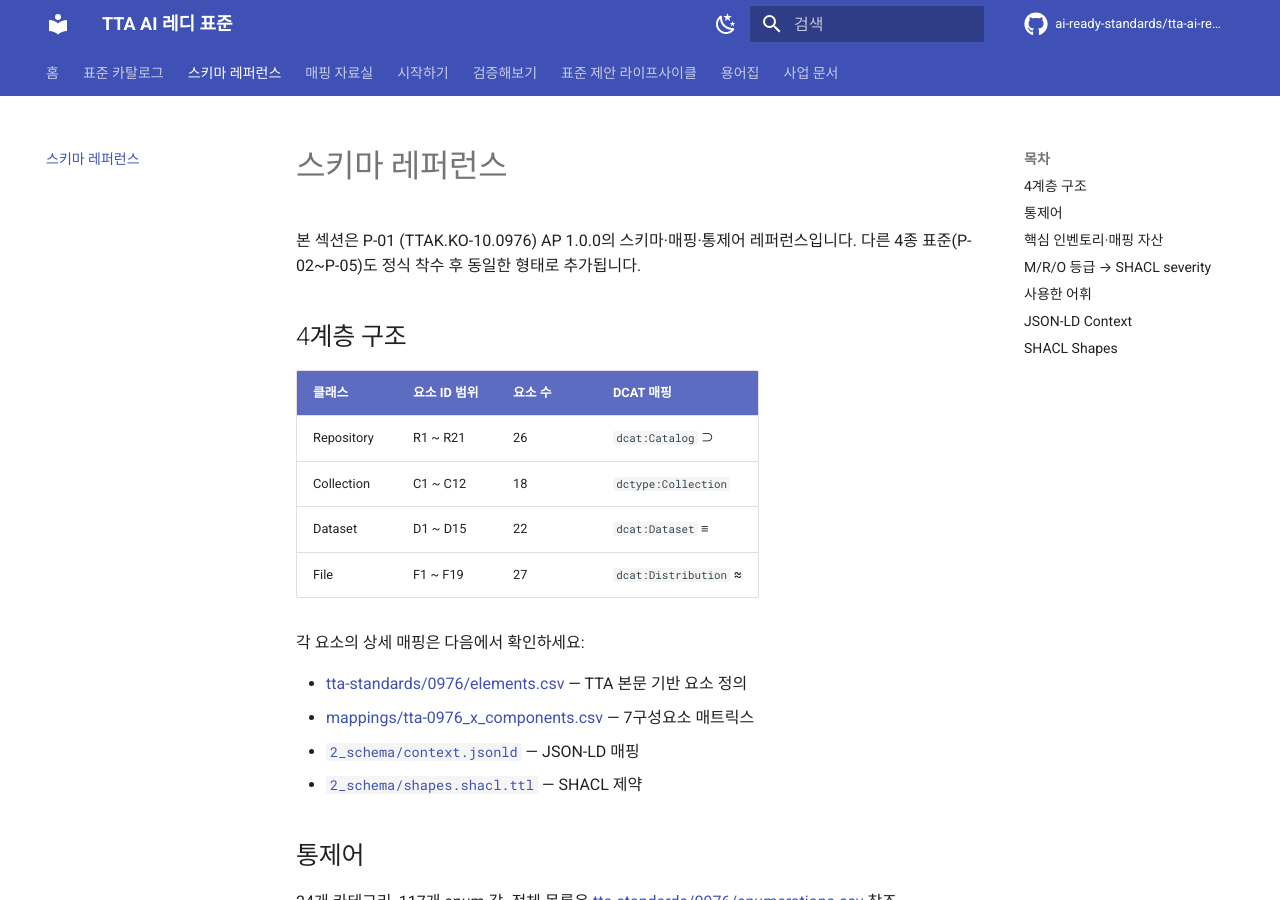
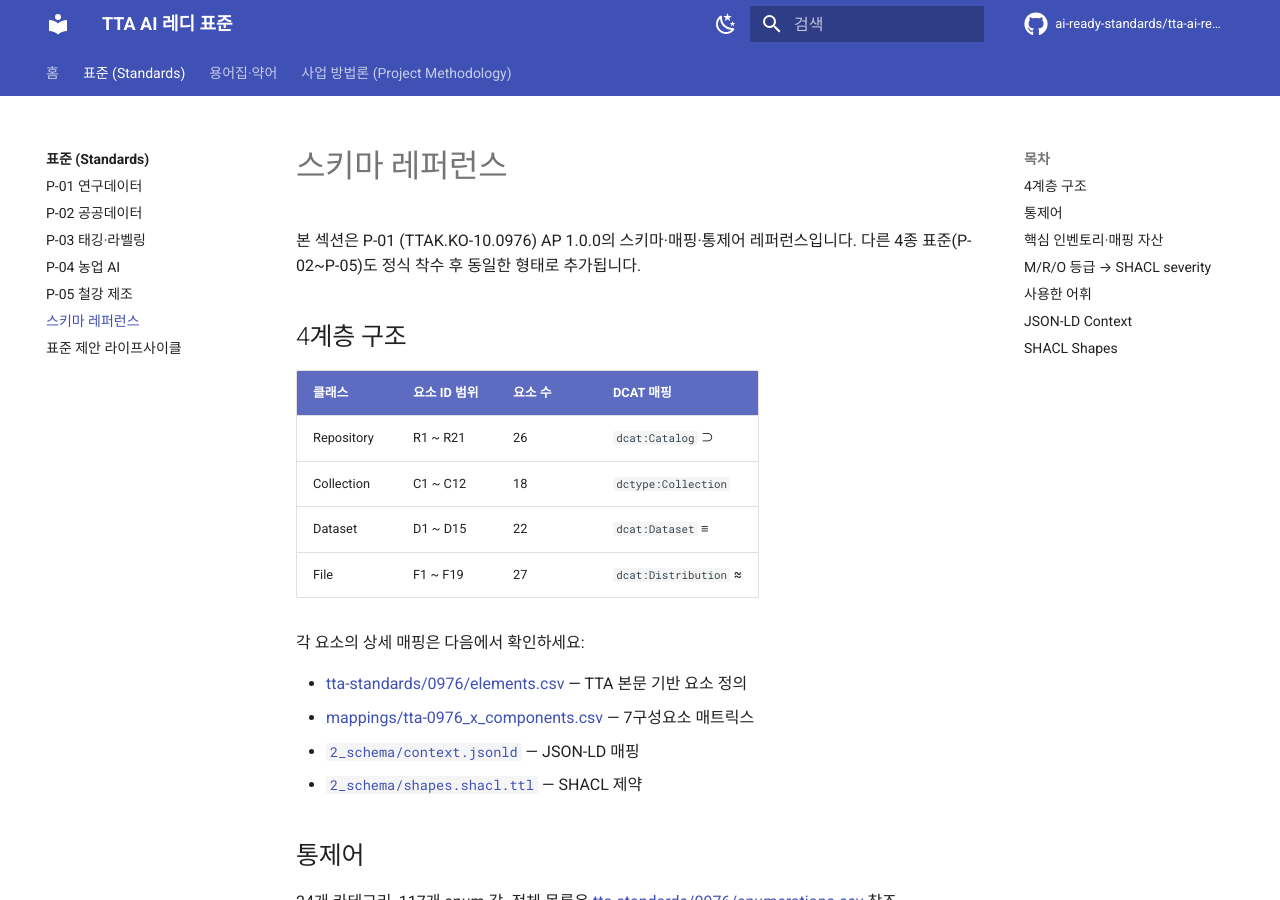
Before and after one commit to ai-ready-standards/tta-ai-ready, an MkDocs documentation site: the page built from docs/reference/index.md, in a window 1280 px wide and 900 px high. Built offline with MkDocs 1.6.1 and Material for MkDocs 9.7.7, drawn with Linux system fonts in a browser that asks for light colours; comment, search, counter and statistics services are not loaded; part of the change alters nothing that is shown.

Commit message:
docs(nav): restructure nav into Standards / Project Methodology two groups
직전 커밋(ec8913e)에서 누락된 mkdocs.yml nav 재구성을 보완.

- 최상위 nav를 두 그룹으로 분리:
  · "표준 (Standards)" — 5종 시범 표준 + 스키마 레퍼런스 + 라이프사이클
  · "사업 방법론 (Project Methodology)" — 프레임워크/매핑/매뉴얼/리포지토리/파일럿
- "용어집·약어" 는 두 그룹 공통 참조로 별도 위치 (페이지 상단에 영역 분류 안내)

Co-Authored-By: Claude Opus 4.7 (1M context) <noreply@anthropic.com>

```diff
--- a/mkdocs.yml
+++ b/mkdocs.yml
@@ -85,32 +85,41 @@ plugins:
 
 nav:
   - 홈: index.md
-  - 표준 카탈로그:
-      - 5종 시범 표준: standards/index.md
+
+  # === A. 표준 (Standards) — 본 사업의 결과물 ===
+  # 이 그룹의 페이지들은 "AI Ready Data 형식의 5종 시범 표준" 본체이다.
+  - 표준 (Standards):
+      - 5종 시범 표준 개요: standards/index.md
       - P-01 연구데이터: standards/p-01.md
       - P-02 공공데이터: standards/p-02.md
       - P-03 태깅·라벨링: standards/p-03.md
       - P-04 농업 AI: standards/p-04.md
       - P-05 철강 제조: standards/p-05.md
-  - 스키마 레퍼런스: reference/index.md
-  - 매핑 자료실:
-      - 개요: methodology/index.md
-      - 인벤토리 (478행): methodology/inventory.md
-      - 매핑 매트릭스 (93행): methodology/mappings.md
-      - 보고서 (Phase A~D): methodology/reports.md
-  - 시작하기: getting-started.md
-  - 검증해보기: validate.md
-  - 표준 제안 라이프사이클: lifecycle.md
-  - 용어집: glossary.md
-  - 사업 문서:
-      - 프레임워크: framework/index.md
+      - 스키마 레퍼런스: reference/index.md
+      - 표준 제안 라이프사이클: lifecycle.md
+
+  # === 공통 참조 ===
+  # 표준·사업 양쪽에서 인용. 페이지 상단에 "A. 표준 관련 vs B. 사업 운영" 안내.
+  - 용어집·약어: glossary.md
+
+  # === B. 사업 방법론 (Project Methodology) ===
+  # 이 그룹의 페이지들은 "표준 본체"가 아니라 "표준을 만들고 운영하는 방법" 이다.
+  - 사업 방법론 (Project Methodology):
+      - 시작하기: getting-started.md
+      - 프레임워크 (c1~c7): framework/index.md
+      - 매핑 자료실:
+          - 개요: methodology/index.md
+          - 인벤토리 (478행): methodology/inventory.md
+          - 매핑 매트릭스 (93행): methodology/mappings.md
+          - 보고서 (Phase A~D): methodology/reports.md
+      - 검증해보기 (도구): validate.md
       - 매뉴얼:
           - 개요: manuals/index.md
           - TC 개발 가이드: manuals/tc-developer-guide.md
           - 기존 표준 전환: manuals/migration-guide.md
           - 리포지토리 사용자 가이드: manuals/user-guide.md
-      - 리포지토리: repository/index.md
-      - 파일럿 시연:
+      - 리포지토리 설계: repository/index.md
+      - 파일럿 시연 (트랙 A 운영체계 검증):
           - PR-001 이슈: repository/pilots/pr-001/ISSUE.md
           - PR-001 본문: repository/pilots/pr-001/PR.md
           - PR-001-fix (술어 보정): repository/pilots/pr-001/PR-FIX.md
```
